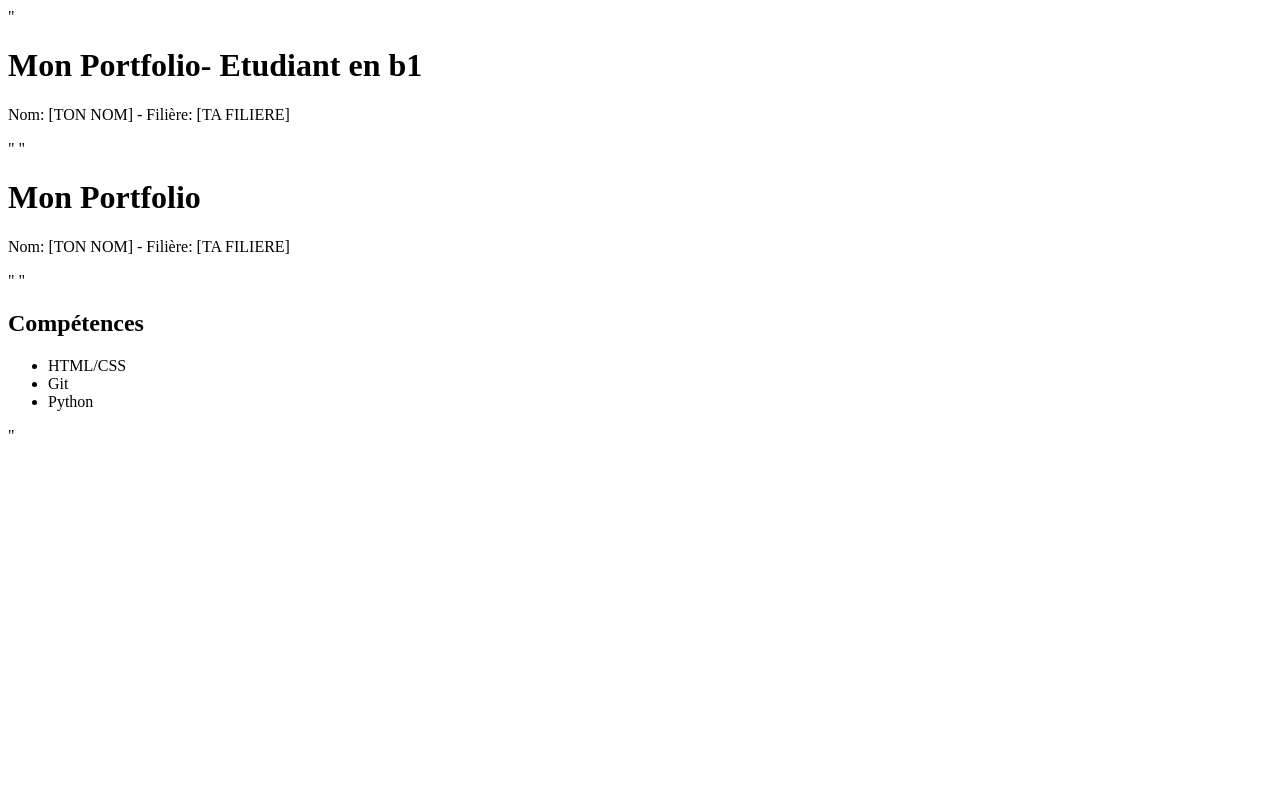
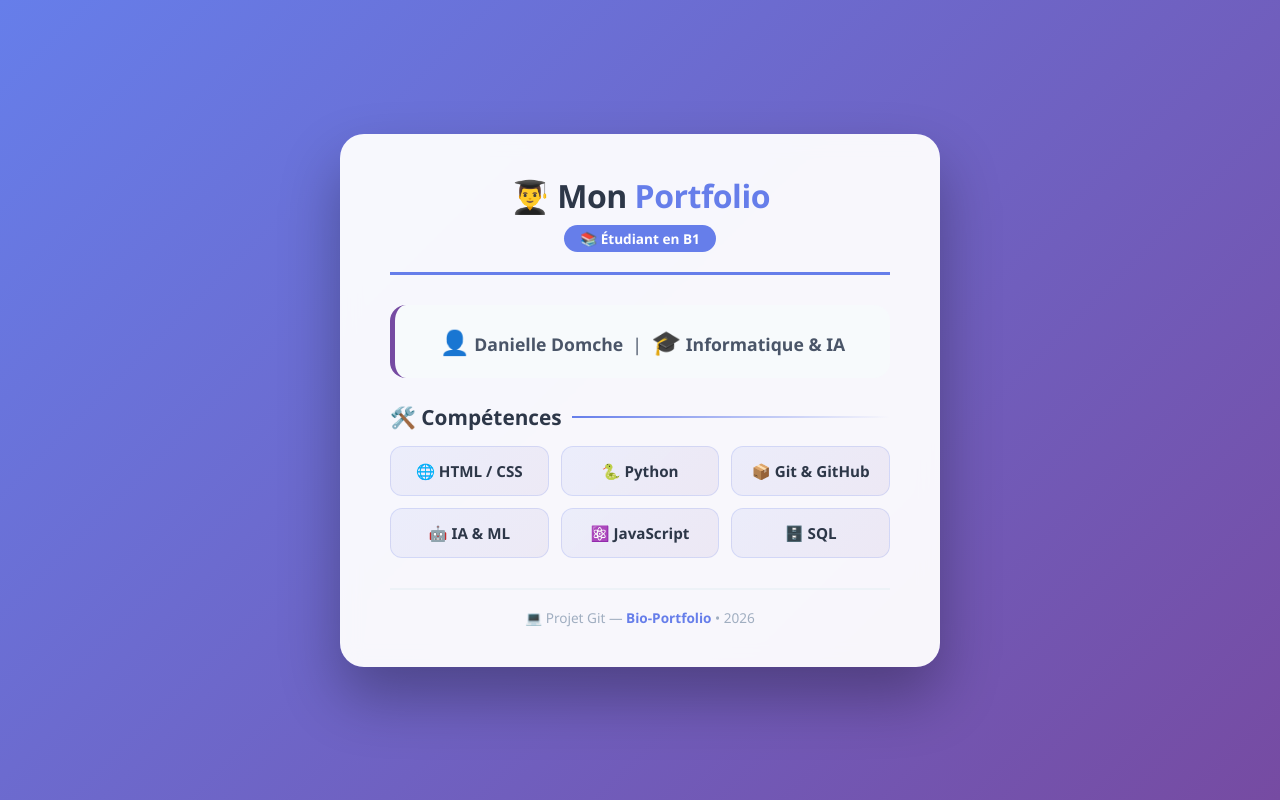
Before and after one commit to nicyedanielle-code/bio-portfolio, a plain HTML site: page index.html in a window 1280 px wide. Drawn offline with Linux system fonts and the light colour scheme.

Commit message:
design moderne du portfolio

```diff
--- a/index.html
+++ b/index.html
@@ -1,5 +1,207 @@
+<!DOCTYPE html>
+<html lang="fr">
+<head>
+    <meta charset="UTF-8">
+    <meta name="viewport" content="width=device-width, initial-scale=1.0">
+    <title>Bio-Portfolio</title>
+    <style>
+        /* RESET & BASE */
+        * {
+            margin: 0;
+            padding: 0;
+            box-sizing: border-box;
+        }
 
-"<h1>Mon Portfolio- Etudiant en b1</h1><p>Nom: [TON NOM] - Filière: [TA FILIERE]</p>"
+        body {
+            font-family: 'Segoe UI', Tahoma, Geneva, Verdana, sans-serif;
+            background: linear-gradient(135deg, #667eea 0%, #764ba2 100%);
+            min-height: 100vh;
+            display: flex;
+            justify-content: center;
+            align-items: center;
+            padding: 20px;
+        }
 
-"<h1>Mon Portfolio</h1><p>Nom: [TON NOM] - Filière: [TA FILIERE]</p>"
-"<h2>Compétences</h2><ul><li>HTML/CSS</li><li>Git</li><li>Python</li></ul>"
+        .card {
+            background: rgba(255, 255, 255, 0.95);
+            backdrop-filter: blur(10px);
+            border-radius: 24px;
+            padding: 40px 50px;
+            max-width: 600px;
+            width: 100%;
+            box-shadow: 0 30px 60px rgba(0, 0, 0, 0.3);
+            transition: transform 0.3s ease;
+        }
+
+        .card:hover {
+            transform: translateY(-5px);
+        }
+
+        /* EN-TÊTE */
+        .header {
+            text-align: center;
+            margin-bottom: 30px;
+            border-bottom: 3px solid #667eea;
+            padding-bottom: 20px;
+        }
+
+        .header h1 {
+            font-size: 2rem;
+            color: #2d3748;
+            letter-spacing: -0.5px;
+        }
+
+        .header h1 span {
+            color: #667eea;
+        }
+
+        .header .badge {
+            display: inline-block;
+            background: #667eea;
+            color: white;
+            padding: 4px 16px;
+            border-radius: 20px;
+            font-size: 0.85rem;
+            margin-top: 8px;
+            font-weight: 600;
+        }
+
+        /* INFOS ÉTUDIANT */
+        .student-info {
+            background: #f7fafc;
+            border-radius: 16px;
+            padding: 20px;
+            margin-bottom: 25px;
+            text-align: center;
+            border-left: 5px solid #764ba2;
+        }
+
+        .student-info p {
+            font-size: 1.1rem;
+            color: #4a5568;
+            font-weight: 500;
+        }
+
+        .student-info .emoji {
+            font-size: 1.5rem;
+        }
+
+        /* COMPÉTENCES */
+        .competences {
+            margin-top: 10px;
+        }
+
+        .competences h2 {
+            font-size: 1.3rem;
+            color: #2d3748;
+            margin-bottom: 15px;
+            display: flex;
+            align-items: center;
+            gap: 10px;
+        }
+
+        .competences h2::after {
+            content: '';
+            flex: 1;
+            height: 2px;
+            background: linear-gradient(to right, #667eea, transparent);
+        }
+
+        .skills-grid {
+            display: grid;
+            grid-template-columns: repeat(auto-fit, minmax(140px, 1fr));
+            gap: 12px;
+        }
+
+        .skill-item {
+            background: linear-gradient(135deg, #667eea15, #764ba215);
+            border: 1px solid #667eea30;
+            border-radius: 12px;
+            padding: 14px 10px;
+            text-align: center;
+            font-weight: 600;
+            color: #2d3748;
+            transition: all 0.3s ease;
+            cursor: default;
+            font-size: 0.95rem;
+        }
+
+        .skill-item:hover {
+            background: linear-gradient(135deg, #667eea, #764ba2);
+            color: white;
+            transform: scale(1.05);
+            box-shadow: 0 8px 20px rgba(102, 126, 234, 0.4);
+        }
+
+        /* PIED DE PAGE */
+        .footer {
+            margin-top: 30px;
+            text-align: center;
+            font-size: 0.85rem;
+            color: #a0aec0;
+            border-top: 2px solid #edf2f7;
+            padding-top: 18px;
+        }
+
+        .footer a {
+            color: #667eea;
+            text-decoration: none;
+            font-weight: 600;
+        }
+
+        .footer a:hover {
+            text-decoration: underline;
+        }
+
+        /* RESPONSIVE */
+        @media (max-width: 500px) {
+            .card {
+                padding: 25px 20px;
+            }
+
+            .header h1 {
+                font-size: 1.5rem;
+            }
+
+            .skills-grid {
+                grid-template-columns: 1fr 1fr;
+            }
+        }
+    </style>
+</head>
+<body>
+    <div class="card">
+        <!-- EN-TÊTE -->
+        <div class="header">
+            <h1>👨‍🎓 Mon <span>Portfolio</span></h1>
+            <span class="badge">📚 Étudiant en B1</span>
+        </div>
+
+        <!-- INFOS ÉTUDIANT -->
+        <div class="student-info">
+            <p>
+                <span class="emoji">👤</span> <strong>Danielle Domche</strong> &nbsp;|&nbsp;
+                <span class="emoji">🎓</span> <strong>Informatique & IA</strong>
+            </p>
+        </div>
+
+        <!-- COMPÉTENCES -->
+        <div class="competences">
+            <h2>🛠️ Compétences</h2>
+            <div class="skills-grid">
+                <div class="skill-item">🌐 HTML / CSS</div>
+                <div class="skill-item">🐍 Python</div>
+                <div class="skill-item">📦 Git & GitHub</div>
+                <div class="skill-item">🤖 IA & ML</div>
+                <div class="skill-item">⚛️ JavaScript</div>
+                <div class="skill-item">🗄️ SQL</div>
+            </div>
+        </div>
+
+        <!-- PIED -->
+        <div class="footer">
+            💻 Projet Git — <a href="#">Bio-Portfolio</a> &bull; 2026
+        </div>
+    </div>
+</body>
+</html>
```
